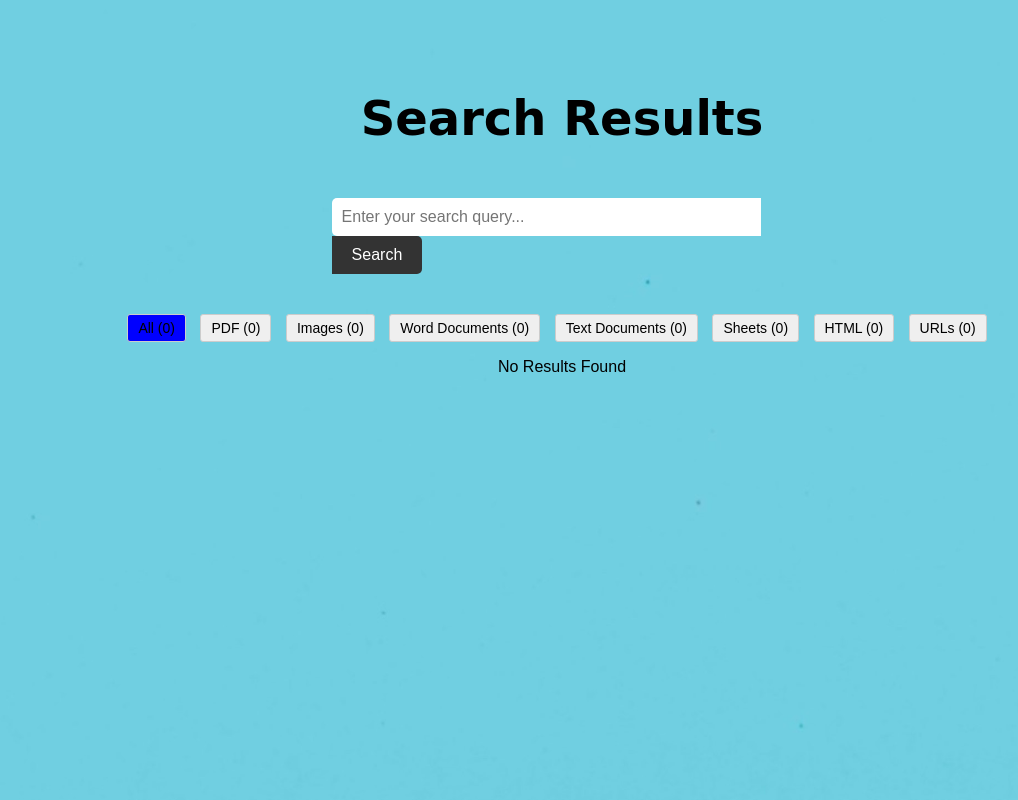
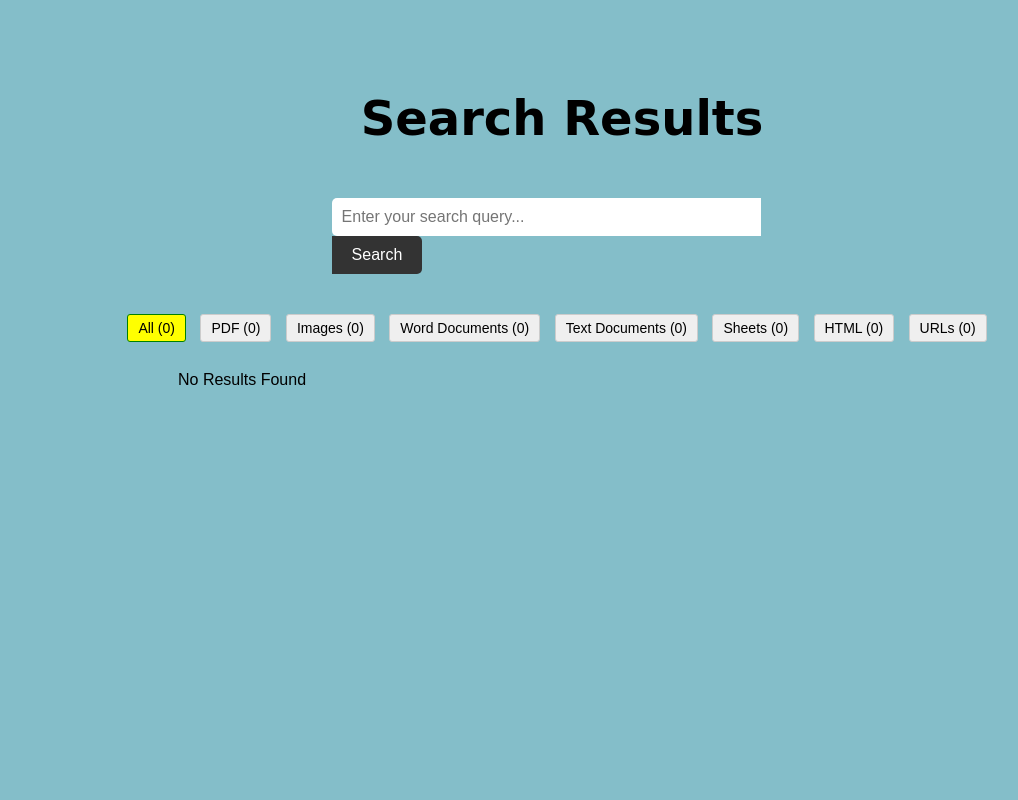
Before and after one commit to michaeltwo/searchLite, a Django app: template searchLite/app/templates/results.html in a window 1280 px wide. Shown: the whole page, without its empty margins (78-1096 px from the left). Run offline with Django 4.2, Linux system fonts and the light colour scheme; the template is opened without the code that fills it, so the values that code supplies are empty.

Commit message:
results page

```diff
--- a/searchLite/app/templates/results.html
+++ b/searchLite/app/templates/results.html
@@ -7,13 +7,11 @@
     <meta name="viewport" content="width=device-width, initial-scale=1.0">
     <title>Search Results</title>
     <style>
-        /* Your existing CSS styles here */
         body {
             font-family: Arial, sans-serif;
             margin: 0;
             padding: 0;
-            background-image: url("{% static 'slidedown.jpg' %}");
-            background-size: cover;
+            background-color: #84BEC9;
             background-position: center;
             height: 100vh;
             display: flex;
@@ -59,12 +57,12 @@
             padding: 10px;
             border: 1px solid #ddd;
             border-radius: 5px;
-            background-color: #fff;
+            background-color: rgba(255, 255, 255, 0.5);
             box-shadow: 0 2px 4px rgba(0, 0, 0, 0.1);
             width: 100%;
+            align-items: center;
         }
 
-        /* Additional styles for filter buttons */
         .filter-buttons {
             margin-top: 20px;
         }
@@ -80,12 +78,15 @@
         }
 
         .filter-button:hover {
-            background-color: blue;
+            background-color: yellowgreen;
+            border-color: green;
+            border-width: 50%;
         }
 
-        /* Active filter button style */
         .filter-button.active {
-            background-color: blue;
+            background-color: yellow;
+            border-color: green;
+            border-width: 25%;
         }
         .document-image {
             height: 300px;
@@ -106,7 +107,7 @@
     </div>
 
     <!-- Filter buttons -->
-    <div class="filter-buttons">
+    <div class="filter-buttons" style="margin-bottom: 1%;">
         <button id="allFilterButton" class="filter-button active" data-filter="all">All</button>
         <button id="pdfFilterButton" class="filter-button" data-filter="pdf">PDF</button>
         <button id="imagesFilterButton" class="filter-button" data-filter="images">Images</button>
@@ -118,7 +119,7 @@
     </div>
 
     <!-- Results container -->
-    <div class="results-container">
+    <div class="results-container" style="width: 60%;">
         {% if matching_documents %}
         {% for document in matching_documents %}
         <div class="document-card" data-type="{{ document.file_type }}">
@@ -130,7 +131,7 @@
             <button class="show-image-button">Show Image</button>
             <img class="document-image" src="{% url 'load_image_document' document.id %}" alt="Document Image" style="display: none;">
             {% endif %}
-            <a href="/searchLite/view/{{ document.id }}?query={{ search_query }}" target="_blank">View Document</a>
+            <a href="/searchLite/view/{{ document.id }}?query={{ search_query }}" target="_blank">Click here to view Document</a>
         </div>
         {% endfor %}
         {% else %}
```
